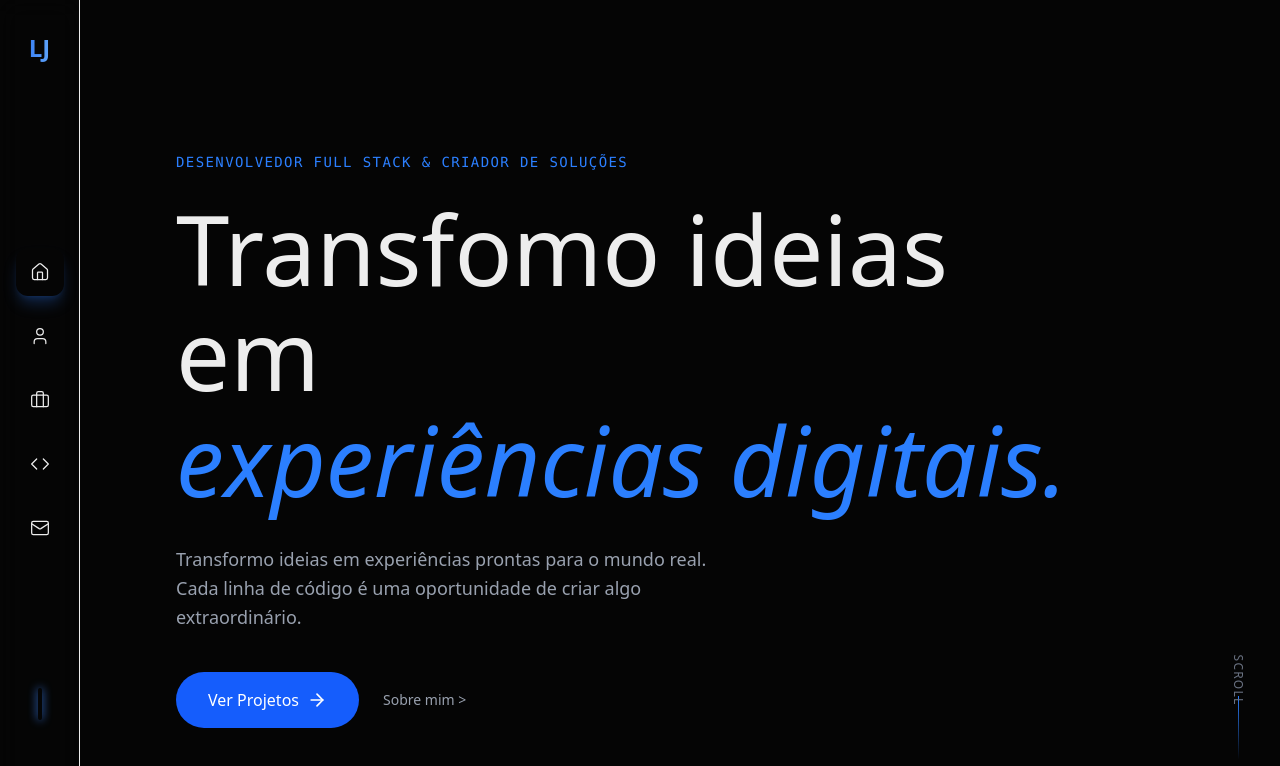
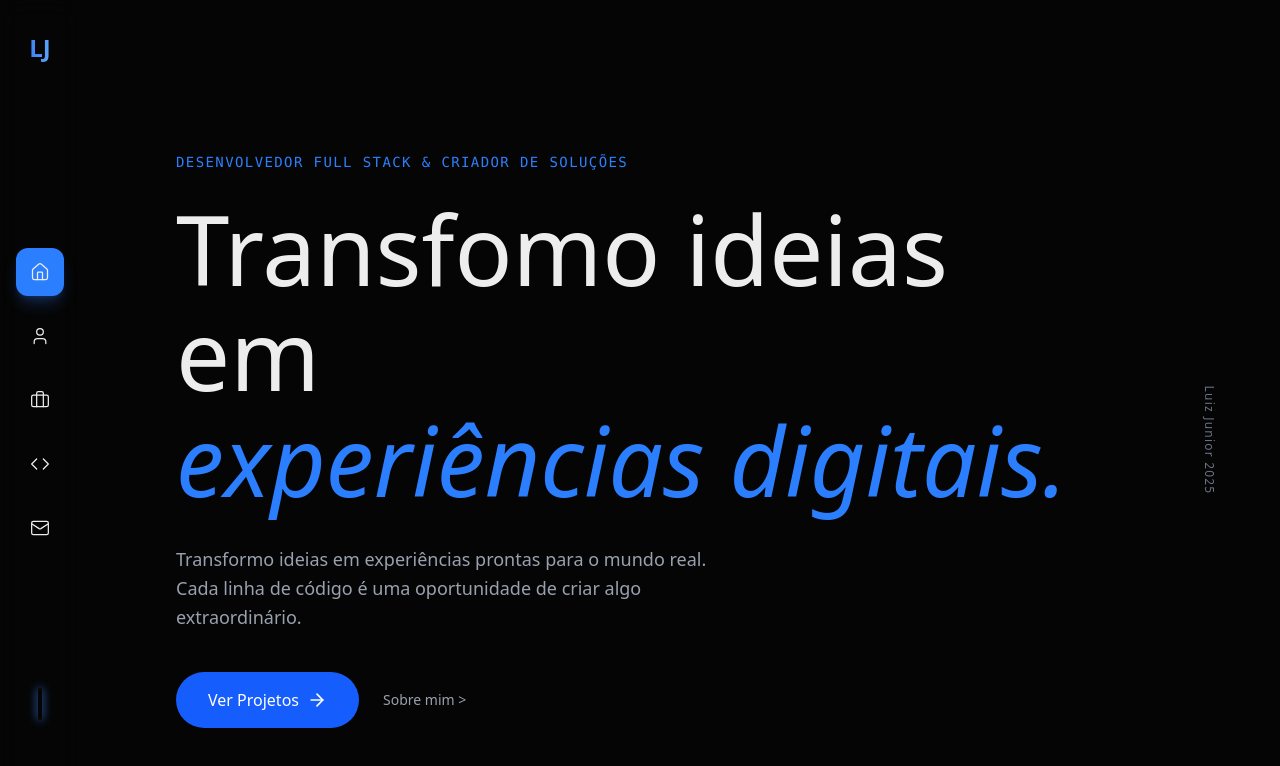
Before and after one commit to lacj2000/portifolio, a Next.js app: page / in a window 1280 px wide. Shown: the top 766 px of the page. Built offline with nearby package versions, Linux system fonts and the light colour scheme.

Commit message:
refactor: update metadata for portfolio and clean up navigation styles

```diff
--- a/src/app/layout.tsx
+++ b/src/app/layout.tsx
@@ -13,8 +13,8 @@ const geistMono = Geist_Mono({
 });
 
 export const metadata: Metadata = {
-  title: "Create Next App",
-  description: "Generated by create next app",
+  title: "Luiz Junior - Portfólio",
+  description: "Portfólio de Luiz Junior, desenvolvedor fullstack e mobile.",
 };
 
 export default function RootLayout({
--- a/src/app/page.tsx
+++ b/src/app/page.tsx
@@ -1,5 +1,4 @@
 "use client";
-
 import { useState, useEffect } from "react";
 import { motion } from "framer-motion";
 import { Navigation } from "@/components/layout/Navigation";
@@ -8,6 +7,7 @@ import { Projects } from "@/components/sections/Projects";
 import { Skills } from "@/components/sections/Skills";
 import { About } from "@/components/sections/About";
 import { Contact } from "@/components/sections/Contact";
+
 
 export default function Home() {
   const [activeSection, setActiveSection] = useState(0);
--- a/src/components/layout/Navigation.tsx
+++ b/src/components/layout/Navigation.tsx
@@ -7,25 +7,24 @@ interface NavigationProps {
 }
 
 const sectionItems = [
-  { icon: Home, label: "Home" }, // Index 0
-  { icon: User, label: "Sobre" }, // Index 1
-  { icon: Briefcase, label: "Projetos" }, // Index 2
-  { icon: Code, label: "Skills" }, // Index 3
-  { icon: Mail, label: "Contato" }, // Index 4
+  { icon: Home, label: "Home" },
+  { icon: User, label: "Sobre" },
+  { icon: Briefcase, label: "Projetos" },
+  { icon: Code, label: "Skills" },
+  { icon: Mail, label: "Contato" },
 ];
 
 export function Navigation({ activeSection, onNavigate }: NavigationProps) {
   return (
-    <nav className="fixed left-0 top-0 bottom-0 z-50 flex flex-col items-center justify-center w-20 bg-card/80 backdrop-blur-md border-r border-border/50">
+    <nav className="fixed left-0 top-0 bottom-0 z-50 flex flex-col items-center justify-center w-20 bg-card backdrop-blur-md ">
 
-      {/* Logo */}
       <div className="absolute top-8 font-serif text-2xl font-bold text-gradient-primary">
         LJ
       </div>
 
-      {/* Navigation items */}
       <div className="flex flex-col items-center gap-4">
         {sectionItems.map((item, index) => {
+          console.log('Rendering item:', item.label, 'Active Section:', activeSection);
           const isActive = activeSection === index;
           return (
             <button
@@ -34,7 +33,7 @@ export function Navigation({ activeSection, onNavigate }: NavigationProps) {
               className={cn(
                 "group relative flex items-center justify-center w-12 h-12 rounded-xl transition-all duration-300",
                 isActive
-                  ? "bg-primary text-primary-foreground shadow-lg shadow-blue-500/25"
+                  ? "bg-blue-500 text-primary-foreground shadow-lg shadow-blue-500/25"
                   : "text-muted-foreground hover:text-foreground hover:bg-secondary"
               )}
               aria-label={item.label}
--- a/src/components/sections/Hero.tsx
+++ b/src/components/sections/Hero.tsx
@@ -1,5 +1,6 @@
 import { forwardRef } from "react";
 import { ArrowRight } from "lucide-react";
+
 
 // Props opcionais, caso queira passar dados dinâmicos no futuro
 interface HeroProps {}
@@ -39,9 +40,8 @@ export const Hero = forwardRef<HTMLDivElement, HeroProps>((props, ref) => {
       </div>
 
       {/* Indicador de Scroll */}
-      <div className="absolute bottom-10 right-24 hidden flex-col items-center gap-2 md:flex">
-        <span className="rotate-90 text-xs tracking-widest text-gray-500">SCROLL</span>
-        <div className="h-16 w-px bg-linear-to-b from-blue-500 to-transparent"></div>
+      <div className="absolute bottom-auto right-24 hidden flex-col items-center gap-2 md:flex">
+        <span className="rotate-90 text-xs tracking-widest text-gray-500"> Luiz Junior {new Date().getFullYear()}</span>
       </div>
     </section>
   );
```
